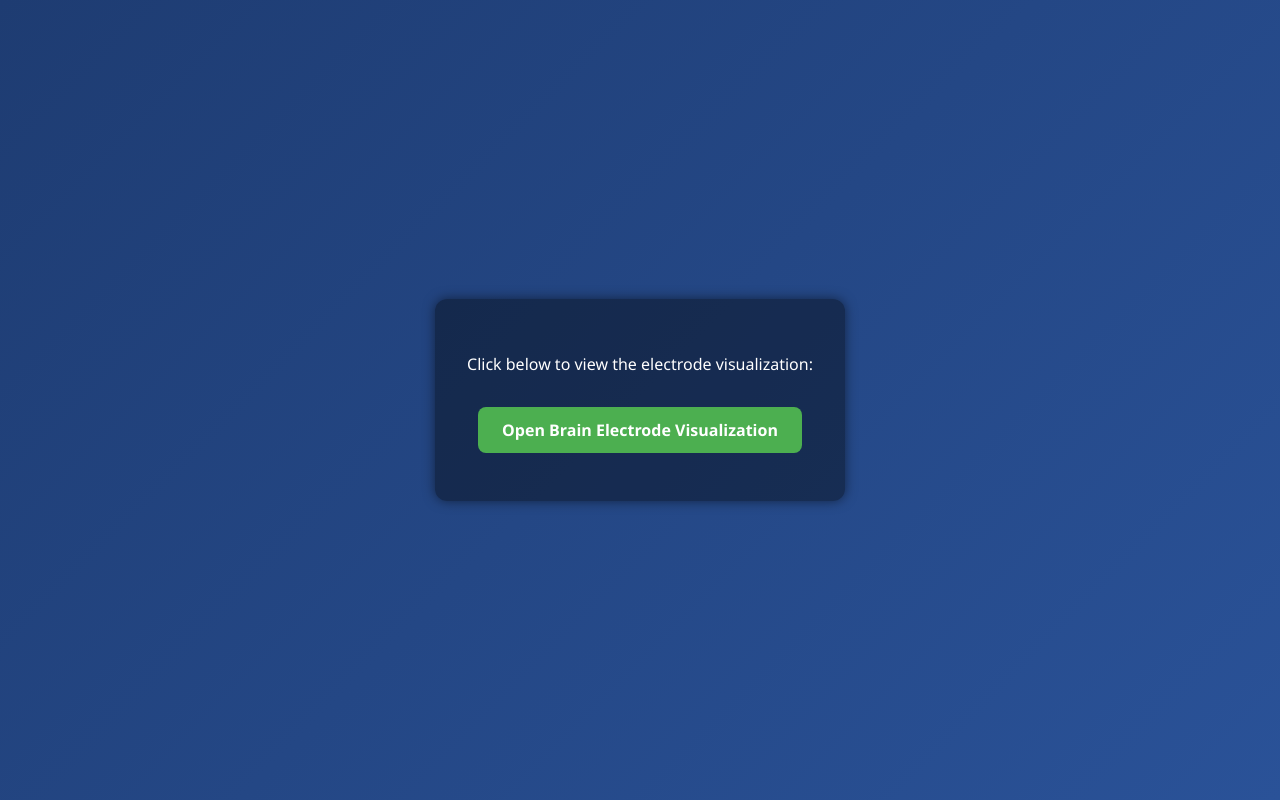
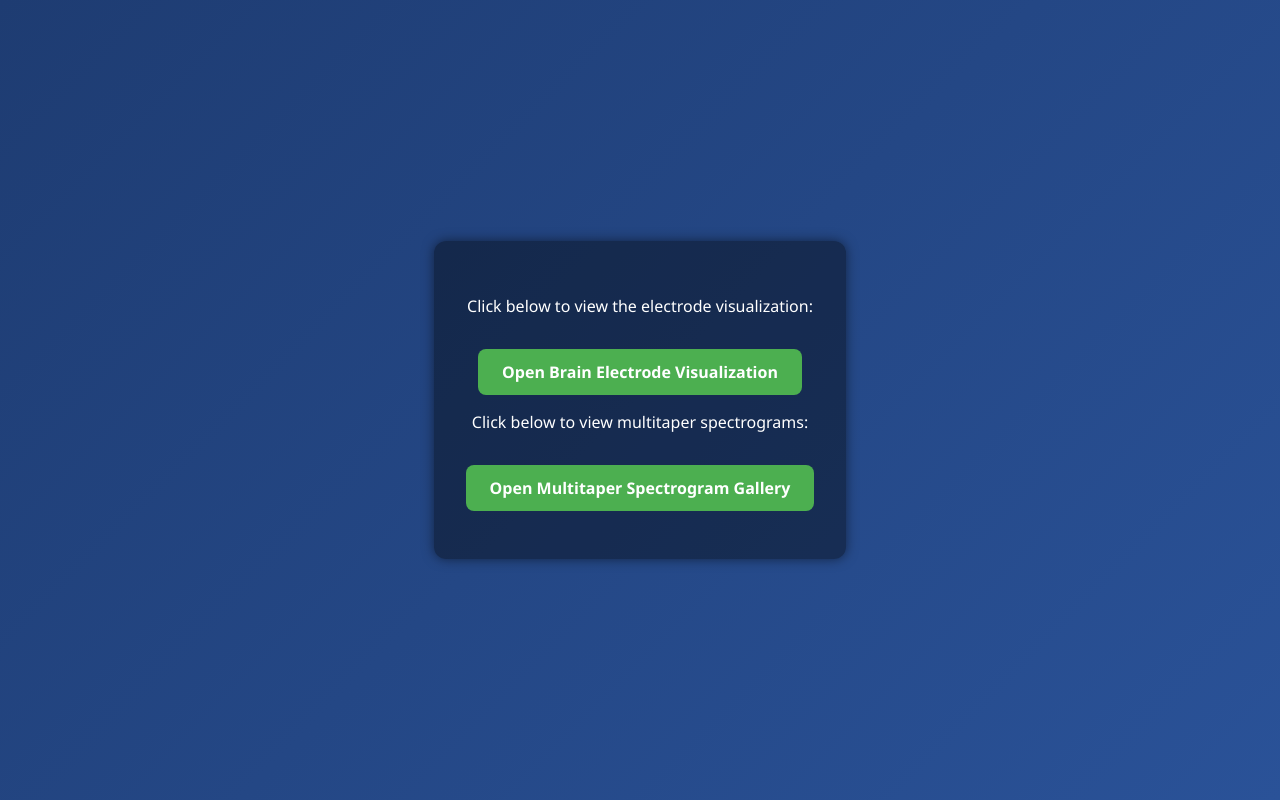
Before and after one commit to cipherdoge/EEG_Challenge2025, a plain HTML site: page index.html in a window 1280 px wide. Drawn offline with Linux system fonts and the light colour scheme.

Commit message:
added spectrogram page

```diff
--- a/index.html
+++ b/index.html
@@ -8,8 +8,13 @@
 <body>
   <div class="container">
     <h1></h1>
+
     <p>Click below to view the electrode visualization:</p>
     <a id="viz-link" href="brain_electrode_visualization2.html">Open Brain Electrode Visualization</a>
+
+    <p>Click below to view multitaper spectrograms:</p>
+    <a id="spectrogram-link" href="spectrograms.html">Open Multitaper Spectrogram Gallery</a>
+
     <p id="message"></p>
   </div>
 
```
